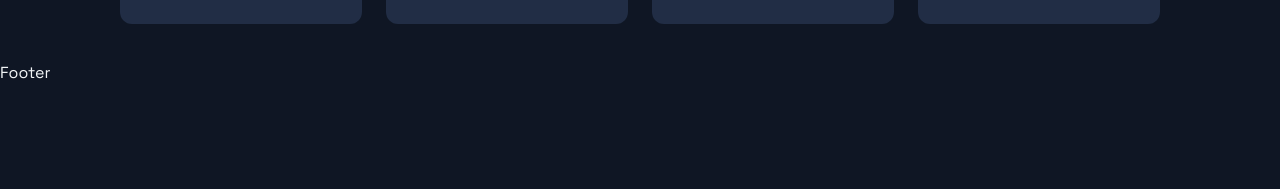
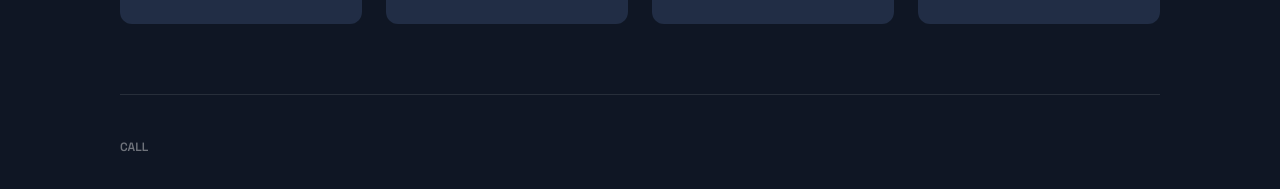
Before and after one commit to maciekpastuszak/portfolio-mp, a Next.js app: page / in a window 1280 px wide. Shown: the part 3840-4029 px from the top of the page. Before the commit the page ends 3923 px from the top, so only its background shows below. Built offline with nearby package versions, Linux system fonts and the light colour scheme.

Commit message:
Add basic structure to footer

```diff
--- a/src/components/Footer/Footer.tsx
+++ b/src/components/Footer/Footer.tsx
@@ -6,9 +6,14 @@ import { CompanyContainer, FooterWrapper, LinkColumn, LinkItem, LinkList, LinkTi
 
 const Footer = () => {
   return (
-    <div>
-      Footer
-    </div>
+    <FooterWrapper>
+      <LinkList>
+        <LinkColumn>
+          <LinkTitle>Call</LinkTitle>
+          <LinkItem href="tel: 111-111-111"></LinkItem>
+        </LinkColumn>
+      </LinkList>
+    </FooterWrapper>
   );
 };
 
```
